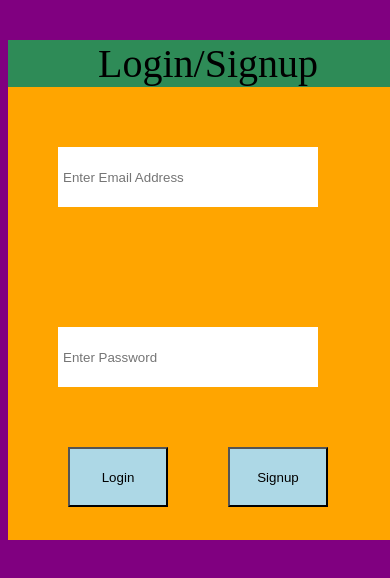
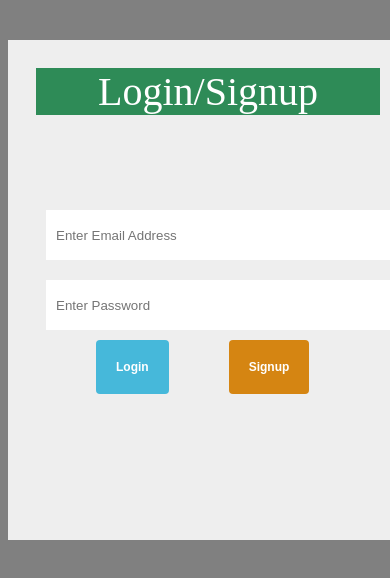
Before and after one commit to pawanlakhera77/todo-manager, a React (Create React App) app: page / in a window 390 px wide. Shown: the top 578 px of the page. Built offline with nearby package versions, Linux system fonts and the light colour scheme; no server answers.

Commit message:
Responsive design changes

```diff
--- a/src/App.css
+++ b/src/App.css
@@ -1,27 +1,43 @@
 body{
-  background-color: purple;
+  background-color: grey;
 }
 .App{
-  background-color:orange;
+  background-color:#eee;
   min-height:500px;
   width: 400px;
   margin:40px auto;
 }
 
-.App input {
+.App .loginInp {
   height: 50px;
-  width: 250px;
-  border: none;
-  background: white;
-  padding: 5px;
-  margin: 60px 50px;
+    width: 100%;
+    border: none;
+    background: white;
+    padding: 10px;
+    margin: 10px;
+    box-sizing: border-box;
 }
 
-.App button{
-  width: 100px;
-  height: 60px;
-  background: lightblue;
+.App .loginBtn{
+  padding: 20px;
+  background: #46b8da;
   margin-left: 60px;
+  border:none;
+  border-radius:4px;
+  color:white;
+  font-weight:bold;
+  font-size: 12px;
+}
+
+.App .signupBtn{
+  background:#d58512;
+  padding: 20px;
+  margin-left: 60px;
+  border:none;
+  border-radius:4px;
+  color:white;
+  font-weight:bold;
+  font-size: 12px;
 }
 
 .App #loginTitle {
@@ -29,6 +45,8 @@ body{
   background-color: seagreen;
   font-size: 40px;
   text-align: center;
+  margin-bottom: 85px;
+  color:#fff;
 }
 
 .App #errorBox{
@@ -39,9 +57,9 @@ body{
 }
 
 .Home{
-  background-color:orange;
+  background-color:#eee;
   min-height:500px;
-  width: 400px;
+  width: 455px;
   margin:40px auto;
   overflow-y: auto;
   height:400px;
@@ -49,7 +67,7 @@ body{
 
 #todo-form input {
   height: 50px;
-  width: 250px;
+  width: 200px;
   border: none;
   background: white;
   padding: 5px;
@@ -61,11 +79,28 @@ body{
   height: 40px;
   background: green;
   margin-left: 0px;
+  color:white;
+  border:none;
 }
 
 .Home #logout {
-  width: 100%;
   height: 50px;
-  background: red;
+  background-color: #337ab7;
   margin-left: 0px;
+  float: right;
+  border:none;
+  border-radius:5px;
+  color:white;
 }
+
+.Home .wrapper{
+  padding:15px;
+}
+
+.Home .addForm{
+  display:inline-block;
+}
+
+.App .loginDiv{
+  padding: 28px;
+}
--- a/src/App.js
+++ b/src/App.js
@@ -1,10 +1,9 @@
 import React,{Component} from 'react';
+
 import './App.css';
-
 import Login from './components/Login'
 import Home from './components/Home'
 import fire from './config/fire';
-
 
 class App extends Component {
   constructor(props){
--- a/src/components/Home.js
+++ b/src/components/Home.js
@@ -1,7 +1,6 @@
 import React, {Component} from 'react';
 
 import fire from '../config/fire';
-
 import ListItems from './ListItems'
 
 class Home extends Component {
@@ -68,9 +67,11 @@ class Home extends Component {
     render() {
         return(
             <div className="Home">
+                <div className="wrapper">
                     <button id="logout" onClick={this.logout}>Logout</button>
-                <header>
+                    <br/><br/>
                     <form id="todo-form" onSubmit={this.addItem}>
+                        <div className="addForm">
                             <input
                                 type="text"
                                 placeholder="Enter Text"
@@ -79,12 +80,13 @@ class Home extends Component {
                             <button
                                 type="submit"
                                 >Add</button>
+                        </div>
                     </form>
-                </header>
                     <ListItems
                         items={this.state.items}
                         setUpdate={this.setUpdate}
                         deleteItem={this.deleteItem}/>
+                </div>
             </div>
 
         );
--- a/src/components/ListItems.css
+++ b/src/components/ListItems.css
@@ -1,16 +1,19 @@
 .list {
     color:white;
     width: 300px;
-    background-color: pink;
+    background-color: #46b8da;
     height: 50px;
-    margin:20px auto;
     border-radius: 5px;
     font-size: 25px;
+    padding: 0px 15px;
     list-style:none;
 }
 .list p{
     padding: 10px;
 
+}
+.list span{
+    margin-top:16px;
 }
 .deleteMe{
     float:right;
@@ -27,3 +30,7 @@
 .list input:focus{
     outline:none;
 }
+
+#list_items .listDiv{
+    margin-bottom:10px;
+}
--- a/src/components/ListItems.js
+++ b/src/components/ListItems.js
@@ -1,5 +1,4 @@
 import React,{Component} from 'react'
-
 import FlipMove from 'react-flip-move'
 
 import './ListItems.css'
@@ -24,6 +23,10 @@ class ListItems extends Component{
         var data = this.state.items;
         var from =Number(this.dragged.dataset.id);
         var to = Number(this.over.parentNode.dataset.id);
+        var totalItems = document.getElementById("list_items").getElementsByTagName("li").length;
+        console.log('from',from,'to',to);
+        if(from < to &&  to < (totalItems-1)) to --;
+        console.log('from',from,'to',to);
         data.splice(to, 0, data.splice(from, 1)[0]);
         this.setState({items: data});
       }
@@ -35,6 +38,7 @@ class ListItems extends Component{
     render(){
         var listItems = this.state.items.map((item,i) =>{
             return (
+                <div className="listDiv">
                 <li
                         className="list"
                         key={item.key}
@@ -60,15 +64,14 @@ class ListItems extends Component{
                     X
                 </span>
                 </li>
+                </div>
             )
             })
         return (
-            <FlipMove>
+            <FlipMove duration={500} easing="ease-in-out">
             <div onDragOver={this.dragOver.bind(this)}>
-
-                    <ul >
+                    <ul id="list_items">
                     {listItems}</ul>
-
             </div>
             </FlipMove>
         )
--- a/src/components/Login.js
+++ b/src/components/Login.js
@@ -1,6 +1,5 @@
 import React, {Component} from 'react';
 import fire from '../config/fire';
-
 
 class Login extends Component {
     constructor(props){
@@ -38,13 +37,14 @@ class Login extends Component {
     }
     render() {
         return (
-            <div>
+            <div className="loginDiv">
                 <div id="loginTitle">Login/Signup</div>
                 <form>
                     <input
                         type="email"
                         id = "email"
                         name = "email"
+                        className="loginInp"
                         placeholder = "Enter Email Address"
                         onChange = {this.handleChange}
                         value= {this.state.email}
@@ -53,12 +53,13 @@ class Login extends Component {
                         type="password"
                         id = "password"
                         name="password"
+                        className="loginInp"
                         placeholder = "Enter Password"
                         onChange = {this.handleChange}
                         value= {this.state.password}
                         />
-                    <button onClick={this.login}>Login</button>
-                    <button onClick={this.signup}>Signup</button>
+                    <button className="loginBtn" onClick={this.login}>Login</button>
+                    <button className="signupBtn" onClick={this.signup}>Signup</button>
                 </form>
                 <center id="errorBox"></center>
             </div>
```
Lines whose indentation alone changed are shown as unchanged.
